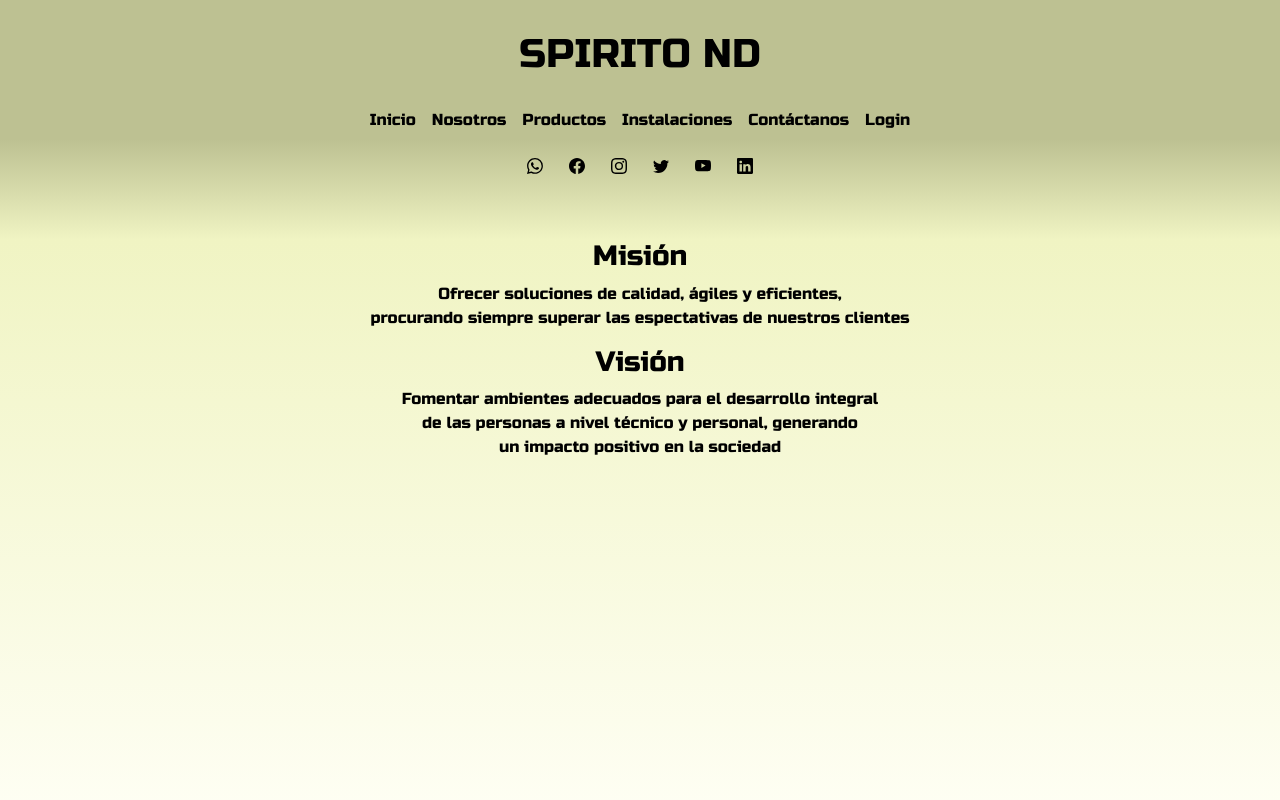
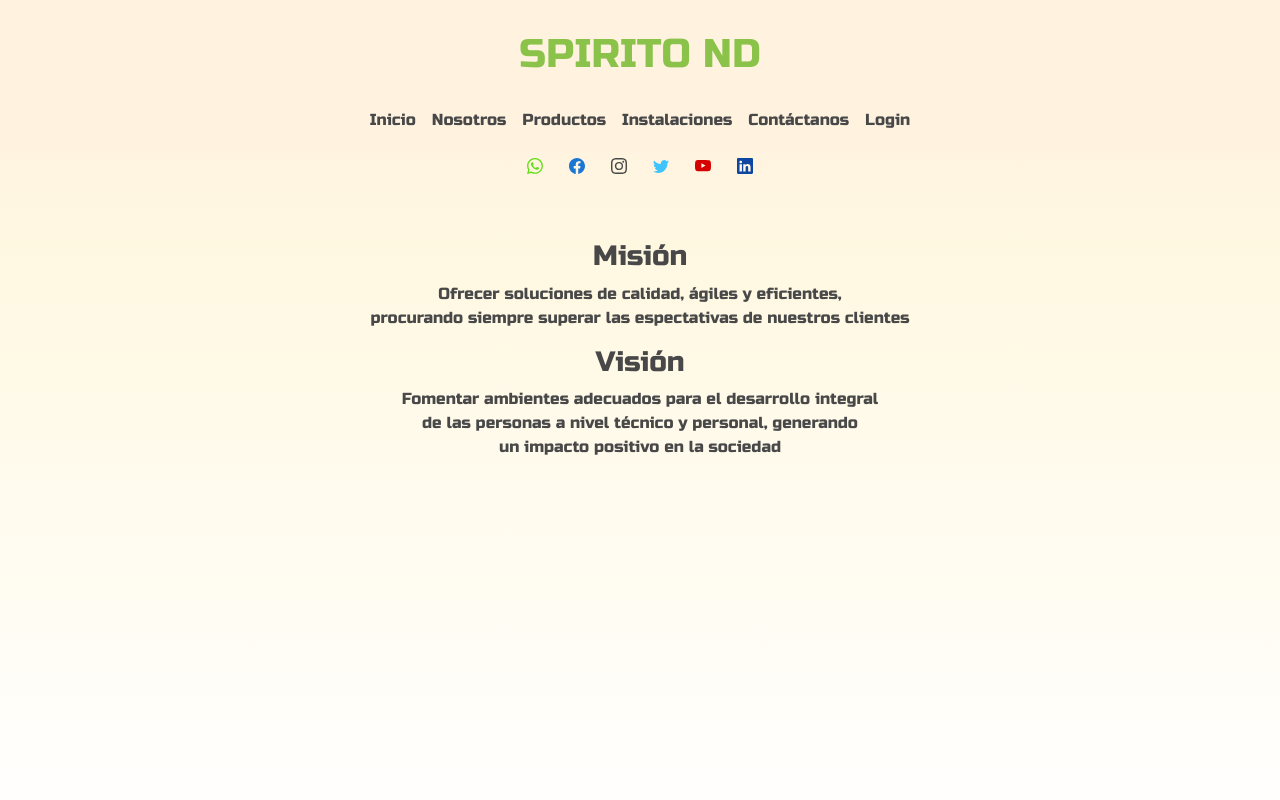
Before and after one commit to GranLuxor/Spirito, an Angular app: page /who in a window 1280 px wide. Shown: the top 800 px of the page. Built offline with nearby package versions, Linux system fonts and the light colour scheme; a web font is replaced by a local one.

Commit message:
Se termina el diseño de la aplicacion

```diff
--- a/src/app/components/nav-bar/nav-bar.component.html
+++ b/src/app/components/nav-bar/nav-bar.component.html
@@ -27,7 +27,7 @@
         <div class="p-2 col-example">
             <li class="social">
                 <a href="https://api.whatsapp.com/send?phone=573224307511" target = "_blank">
-                    <svg xmlns="http://www.w3.org/2000/svg" width="16" height="16" fill="currentColor" class="bi bi-whatsapp" viewBox="0 0 16 16">
+                    <svg xmlns="http://www.w3.org/2000/svg" width="16" height="16" fill="#64dd17" class="bi bi-whatsapp" viewBox="0 0 16 16">
                         <path d="M13.601 2.326A7.854 7.854 0 0 0 7.994 0C3.627 0 .068 3.558.064 7.926c0 1.399.366 2.76 1.057 3.965L0 16l4.204-1.102a7.933 7.933 0 0 0 3.79.965h.004c4.368 0 7.926-3.558 7.93-7.93A7.898 7.898 0 0 0 13.6 2.326zM7.994 14.521a6.573 6.573 0 0 1-3.356-.92l-.24-.144-2.494.654.666-2.433-.156-.251a6.56 6.56 0 0 1-1.007-3.505c0-3.626 2.957-6.584 6.591-6.584a6.56 6.56 0 0 1 4.66 1.931 6.557 6.557 0 0 1 1.928 4.66c-.004 3.639-2.961 6.592-6.592 6.592zm3.615-4.934c-.197-.099-1.17-.578-1.353-.646-.182-.065-.315-.099-.445.099-.133.197-.513.646-.627.775-.114.133-.232.148-.43.05-.197-.1-.836-.308-1.592-.985-.59-.525-.985-1.175-1.103-1.372-.114-.198-.011-.304.088-.403.087-.088.197-.232.296-.346.1-.114.133-.198.198-.33.065-.134.034-.248-.015-.347-.05-.099-.445-1.076-.612-1.47-.16-.389-.323-.335-.445-.34-.114-.007-.247-.007-.38-.007a.729.729 0 0 0-.529.247c-.182.198-.691.677-.691 1.654 0 .977.71 1.916.81 2.049.098.133 1.394 2.132 3.383 2.992.47.205.84.326 1.129.418.475.152.904.129 1.246.08.38-.058 1.171-.48 1.338-.943.164-.464.164-.86.114-.943-.049-.084-.182-.133-.38-.232z"/>
                     </svg>
                 </a>
@@ -36,7 +36,7 @@
         <div class="p-2 col-example">
             <li class="social">
                 <a href="https://www.facebook.com/pages/category/Commercial---Industrial/Spirito-ND-111142647271623/" target = "_blank">
-                    <svg xmlns="http://www.w3.org/2000/svg" width="16" height="16" fill="currentColor" class="bi bi-facebook" viewBox="0 0 16 16">
+                    <svg xmlns="http://www.w3.org/2000/svg" width="16" height="16" fill="#1976d2" class="bi bi-facebook" viewBox="0 0 16 16">
                         <path d="M16 8.049c0-4.446-3.582-8.05-8-8.05C3.58 0-.002 3.603-.002 8.05c0 4.017 2.926 7.347 6.75 7.951v-5.625h-2.03V8.05H6.75V6.275c0-2.017 1.195-3.131 3.022-3.131.876 0 1.791.157 1.791.157v1.98h-1.009c-.993 0-1.303.621-1.303 1.258v1.51h2.218l-.354 2.326H9.25V16c3.824-.604 6.75-3.934 6.75-7.951z"/>
                     </svg>
                 </a>
@@ -54,7 +54,7 @@
         <div class="p-2 col-example">
             <li class="social">
                 <a href="https://www.twitter.com" target = "_blank">
-                    <svg xmlns="http://www.w3.org/2000/svg" width="16" height="16" fill="currentColor" class="bi bi-twitter" viewBox="0 0 16 16">
+                    <svg xmlns="http://www.w3.org/2000/svg" width="16" height="16" fill="#40c4ff" class="bi bi-twitter" viewBox="0 0 16 16">
                         <path d="M5.026 15c6.038 0 9.341-5.003 9.341-9.334 0-.14 0-.282-.006-.422A6.685 6.685 0 0 0 16 3.542a6.658 6.658 0 0 1-1.889.518 3.301 3.301 0 0 0 1.447-1.817 6.533 6.533 0 0 1-2.087.793A3.286 3.286 0 0 0 7.875 6.03a9.325 9.325 0 0 1-6.767-3.429 3.289 3.289 0 0 0 1.018 4.382A3.323 3.323 0 0 1 .64 6.575v.045a3.288 3.288 0 0 0 2.632 3.218 3.203 3.203 0 0 1-.865.115 3.23 3.23 0 0 1-.614-.057 3.283 3.283 0 0 0 3.067 2.277A6.588 6.588 0 0 1 .78 13.58a6.32 6.32 0 0 1-.78-.045A9.344 9.344 0 0 0 5.026 15z"/>
                     </svg>
                 </a>
@@ -63,7 +63,7 @@
         <div class="p-2 col-example">
             <li class="social">
                 <a href="https://www.youtube.com" target = "_blank">
-                    <svg xmlns="http://www.w3.org/2000/svg" width="16" height="16" fill="currentColor" class="bi bi-youtube" viewBox="0 0 16 16">
+                    <svg xmlns="http://www.w3.org/2000/svg" width="16" height="16" fill="#d50000" class="bi bi-youtube" viewBox="0 0 16 16">
                         <path d="M8.051 1.999h.089c.822.003 4.987.033 6.11.335a2.01 2.01 0 0 1 1.415 1.42c.101.38.172.883.22 1.402l.01.104.022.26.008.104c.065.914.073 1.77.074 1.957v.075c-.001.194-.01 1.108-.082 2.06l-.008.105-.009.104c-.05.572-.124 1.14-.235 1.558a2.007 2.007 0 0 1-1.415 1.42c-1.16.312-5.569.334-6.18.335h-.142c-.309 0-1.587-.006-2.927-.052l-.17-.006-.087-.004-.171-.007-.171-.007c-1.11-.049-2.167-.128-2.654-.26a2.007 2.007 0 0 1-1.415-1.419c-.111-.417-.185-.986-.235-1.558L.09 9.82l-.008-.104A31.4 31.4 0 0 1 0 7.68v-.123c.002-.215.01-.958.064-1.778l.007-.103.003-.052.008-.104.022-.26.01-.104c.048-.519.119-1.023.22-1.402a2.007 2.007 0 0 1 1.415-1.42c.487-.13 1.544-.21 2.654-.26l.17-.007.172-.006.086-.003.171-.007A99.788 99.788 0 0 1 7.858 2h.193zM6.4 5.209v4.818l4.157-2.408L6.4 5.209z"/>
                     </svg>
                 </a>
@@ -72,7 +72,7 @@
         <div class="p-2 col-example">
             <li class="social">
                 <a href="https://www.linkedin.com" target = "_blank">
-                    <svg xmlns="http://www.w3.org/2000/svg" width="16" height="16" fill="currentColor" class="bi bi-linkedin" viewBox="0 0 16 16">
+                    <svg xmlns="http://www.w3.org/2000/svg" width="16" height="16" fill="#0d47a1" class="bi bi-linkedin" viewBox="0 0 16 16">
                         <path d="M0 1.146C0 .513.526 0 1.175 0h13.65C15.474 0 16 .513 16 1.146v13.708c0 .633-.526 1.146-1.175 1.146H1.175C.526 16 0 15.487 0 14.854V1.146zm4.943 12.248V6.169H2.542v7.225h2.401zm-1.2-8.212c.837 0 1.358-.554 1.358-1.248-.015-.709-.52-1.248-1.342-1.248-.822 0-1.359.54-1.359 1.248 0 .694.521 1.248 1.327 1.248h.016zm4.908 8.212V9.359c0-.216.016-.432.08-.586.173-.431.568-.878 1.232-.878.869 0 1.216.662 1.216 1.634v3.865h2.401V9.25c0-2.22-1.184-3.252-2.764-3.252-1.274 0-1.845.7-2.165 1.193v.025h-.016a5.54 5.54 0 0 1 .016-.025V6.169h-2.4c.03.678 0 7.225 0 7.225h2.4z"/>
                     </svg>
                 </a>
--- a/src/styles.css
+++ b/src/styles.css
@@ -2,12 +2,16 @@
     -webkit-font-smoothing: antialiased;
     height: 100%;
     font-family: 'Russo One', sans-serif;
+    --main-bg-color: #fff3e0;
+    --secondary-bg-color: #fff8e1;
+    --third-bg-color: #ffffff;
+    --font-bg-color: #484848;
   }
 
   button {
-    background-color: #f0f4c3;
+    background-color: var(--main-bg-color);
     border: 0px;
-    color: #000000;
+    color: var(--font-bg-color);
     cursor: pointer;
     margin-right: 5px;
     margin-left: 5px;
@@ -16,8 +20,8 @@
   }
 
   button:hover {
-    background-color: #bdc192;
-    color: #000000;
+    background-color: var(--secondary-bg-color);
+    color: var(--font-bg-color);
     position: relative;
     bottom: 5px;
   }
@@ -32,24 +36,18 @@
   }
 
   .navbar {
-    background: #bdc192;
+    background: var(--main-bg-color);
     width: 100%;
     margin-top: 0%;
     padding: 0%;
   }
   .nav-link {
-    color: #000000;
-  }
-
-  .nav-link:hover {
-    color:#000000;
-    position: relative;
-    bottom: 2px;
+    color: var(--font-bg-color);
   }
 
   #title{
-    background: #bdc192;
-    color: #000000;
+    background: var(--main-bg-color);
+    color: #8bc34a;
     min-height: 100px;
     margin-bottom: 0%;
     padding-top: 30px;
@@ -82,13 +80,13 @@ img {
 }
 
 a:hover {
-  color:#000000;
+  color: var(--font-bg-color);
   position: relative;
   bottom: 2px;
 }
 
 a {
-  color:#000000;
+  color: var(--font-bg-color);
 }
 
 #contact-form {
@@ -96,9 +94,9 @@ a {
 }
 
 .holder{
-  background-image: linear-gradient(#f0f4c3,  #fffff6);
+  background-image: linear-gradient(var(--secondary-bg-color),  var(--third-bg-color));
   text-align: center;
-  color: #000;
+  color: var(--font-bg-color);
   min-height: 600px;
   height: auto !important;
 }
@@ -110,19 +108,19 @@ form {
 .lightbox-gallery {
 
   background-repeat: no-repeat;
-  color: #000;
+  color: var(--font-bg-color);
   overflow-x: hidden
 }
 
 .lightbox-gallery p {
-  color: #000000
+  color: var(--font-bg-color);
 }
 
 .lightbox-gallery h2 {
   font-weight: bold;
   margin-bottom: 40px;
   padding-top: 40px;
-  color: #000000
+  color: var(--font-bg-color);
 }
 
 @media (max-width:767px) {
@@ -152,21 +150,23 @@ form {
 }
 
 #socialnavbar {
-  background-image: linear-gradient(#bdc192,  #f0f4c3);
+  background-image: linear-gradient(var(--main-bg-color), var(--secondary-bg-color));
   min-height: 100px;
   margin-top: 0%;
   margin-bottom: 0%;
+  color: #0000d6;
 }
 
 #bottombar {
   text-align: center;
-  background: #fffff6;
+  background: var(--third-bg-color);
   min-height: 200px;
   height: auto !important;
+  color:#484848;
 }
 
 #maincontainer {
-  background-image: linear-gradient(#f0f4c3,  #fffff6);
+  background-image: linear-gradient(var(--secondary-bg-color), var(--third-bg-color));
   min-height: 600px;
   height: auto !important;
   height: 100%;
```
